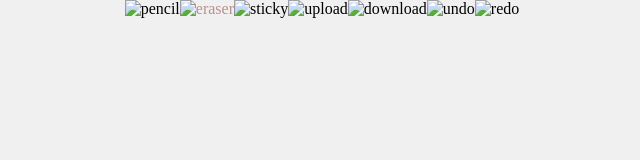
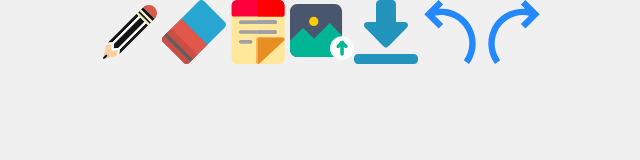
Before and after one commit to AmlanJPrakash/whiteboard, a plain HTML site: page index.html in a window 1280 px wide. Shown: the whole page, without its empty margins (318-958 px from the left). Drawn offline with Linux system fonts and the light colour scheme.

Commit message:
Update index.html

```diff
--- a/index.html
+++ b/index.html
@@ -11,25 +11,25 @@
     <div class="cross"></div>
     <div class="toolbar-option">
         <div class="tool" id="pencil">
-            <img src="../Project/Resource/Black_Pencil.svg" class="too-img" alt="pencil" >
+            <img src="./Resource/Black_Pencil.svg" class="too-img" alt="pencil" >
         </div>
         <div class="tool" id="eraser">
-            <img src="../Project/Resource/Eraser.svg" class="too-img" alt="eraser">
+            <img src="./Resource/Eraser.svg" class="too-img" alt="eraser">
         </div>
         <div class="tool" id="sticky">
-            <img src="../Project/Resource/StickyNote.svg" class="too-img" alt="sticky">
+            <img src="./Resource/StickyNote.svg" class="too-img" alt="sticky">
         </div>
         <div class="tool" id="upload">
-            <img src="../Project/Resource/Photo.svg" class="too-img" alt="upload">
+            <img src="./Resource/Photo.svg" class="too-img" alt="upload">
         </div>
         <div class="tool" id="download">
-            <img src="../Project/Resource/Download.svg" class="too-img" alt="download">
+            <img src="./Resource/Download.svg" class="too-img" alt="download">
         </div>
         <div class="tool" id="undo">
-            <img src="../Project/Resource/Undo.svg" class="too-img" alt="undo">
+            <img src="./Resource/Undo.svg" class="too-img" alt="undo">
         </div>
         <div class="tool" id="redo">
-            <img src="../Project/Resource/Redo.svg" class="too-img" alt="redo">
+            <img src="./Resource/Redo.svg" class="too-img" alt="redo">
         </div>
         <input type="file" class="input-tag" style="display: none;">
     </div>
```
